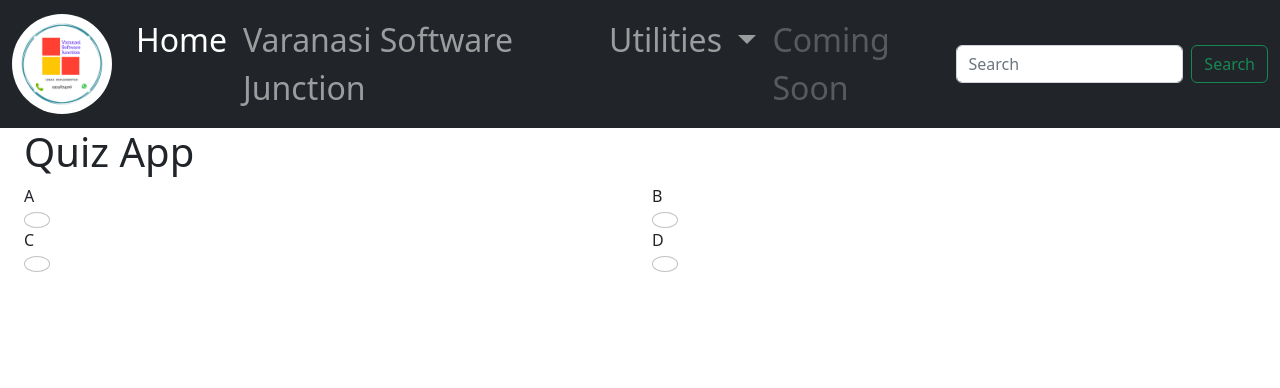
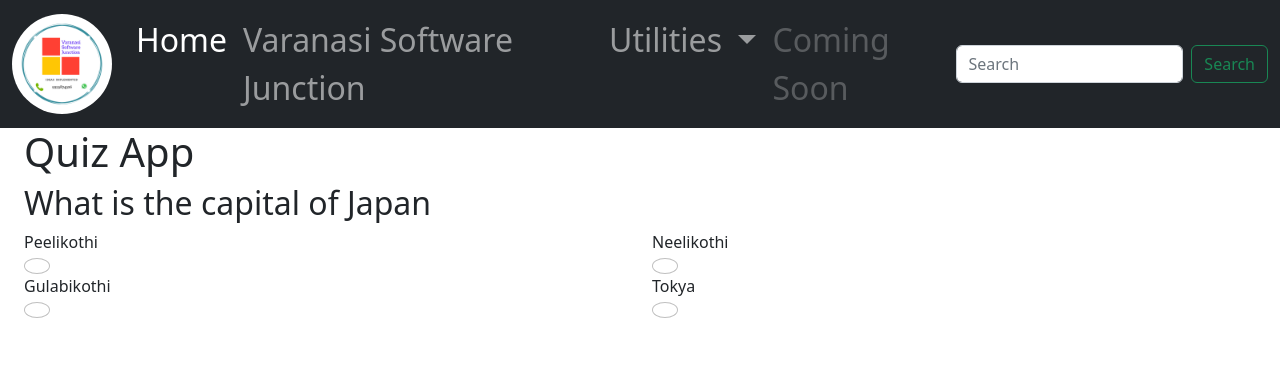
Before and after one commit to avseksingh/varanasisoftwarejunction, a Django app: page /quiz/ in a window 1280 px wide. Shown: the top 388 px of the page. Run offline with Django 3.2, Linux system fonts and the light colour scheme.

Commit message:
Update quiz.html

```diff
--- a/hello/templates/quiz.html
+++ b/hello/templates/quiz.html
@@ -17,21 +17,25 @@ Quiz App
 
     </div>
 
-
+<div class="row">
+        <div class="col-sm-6">
+            <h2>What is the capital of Japan</h2>
+         </div>
+    </div>
     <div class="row">
         <div class="col-sm-6">
-            <label> A <input   class="form-check-input form-control" name="option" type="radio"></label>
+            <label>Peelikothi  <input   class="form-check-input form-control" name="option" type="radio"></label>
         </div>
         <div class="col-sm-6">
-            <label> B <input   class="form-check-input form-control"  name="option"  type="radio"></label>
+            <label> Neelikothi <input   class="form-check-input form-control"  name="option"  type="radio"></label>
         </div>
     </div>
     <div class="row">
         <div class="col-sm-6">
-            <label> C <input  class="form-check-input form-control"  name="option"  type="radio"></label>
+            <label> Gulabikothi <input  class="form-check-input form-control"  name="option"  type="radio"></label>
         </div>
         <div class="col-sm-6">
-            <label> D <input   class="form-check-input form-control"  name="option"  type="radio"></label>
+            <label> Tokya <input   class="form-check-input form-control"  name="option"  type="radio"></label>
         </div>
     </div>
 </div>
```
